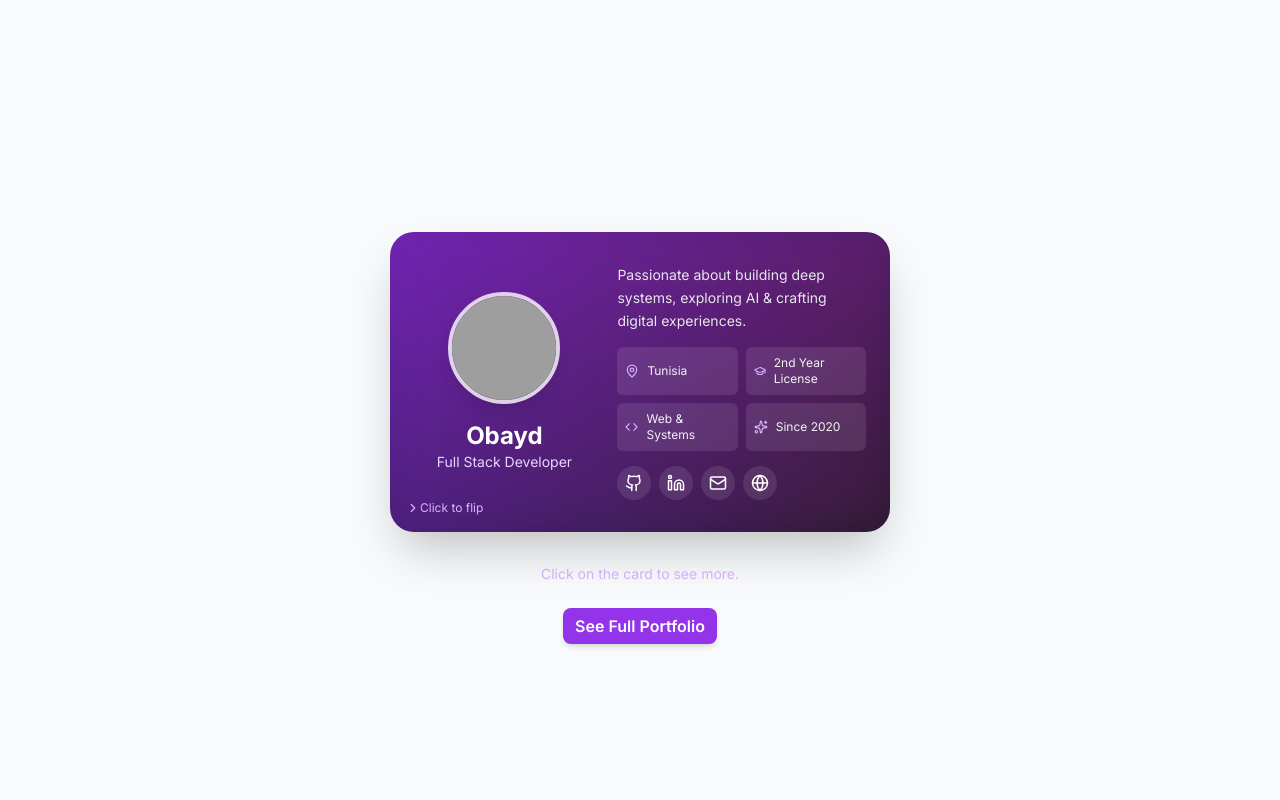
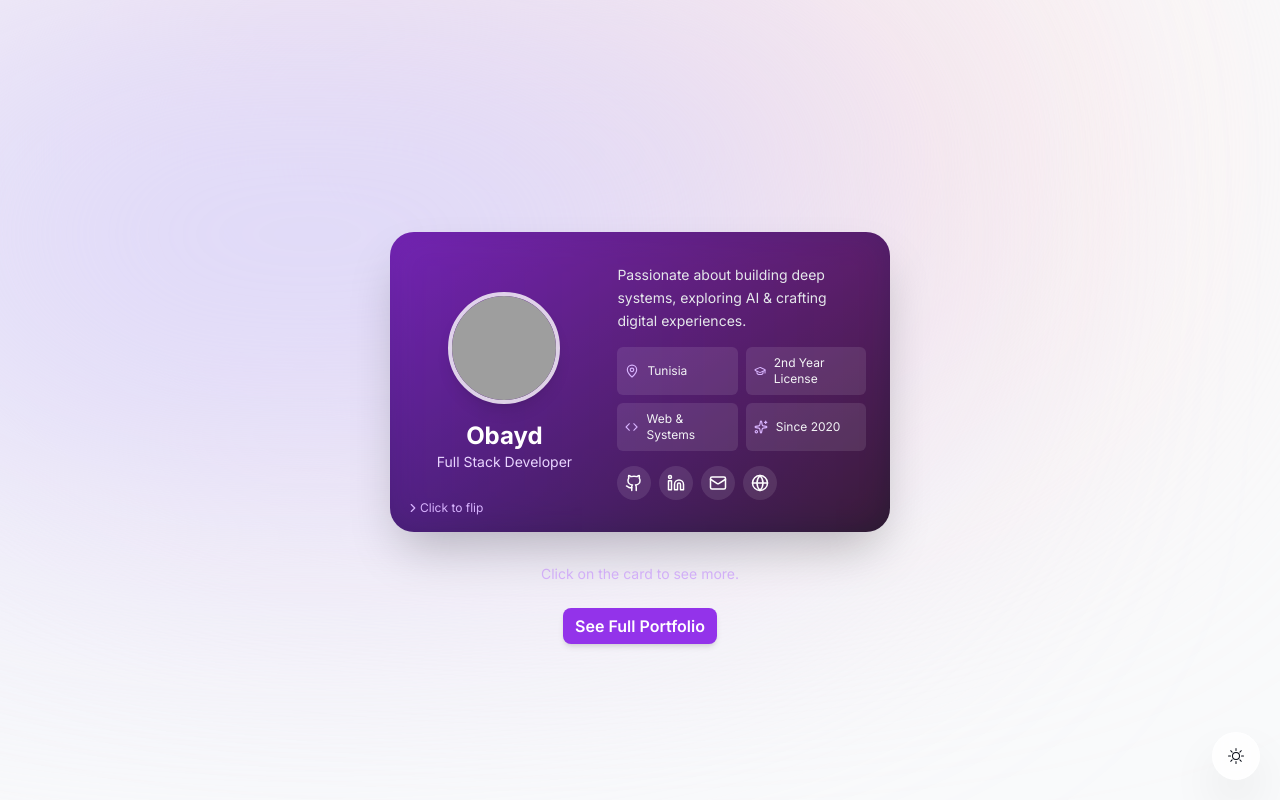
Before and after one commit to Obaydz/Portfolio, a Next.js app: page / in a window 1280 px wide. Shown: the top 800 px of the page. Built offline with nearby package versions, Linux system fonts and the light colour scheme; grey boxes are pictures that could not be loaded.

Commit message:
Add files via upload

```diff
--- a/app/layout.tsx
+++ b/app/layout.tsx
@@ -3,7 +3,7 @@
 import { Inter } from "next/font/google";
 import ActiveSectionContextProvider from "@/context/active-section-context";
 import Footer from "@/components/footer";
-import ThemeSwitch from "@/components/prism";
+import ThemeSwitch from "@/components/theme-switch";
 import ThemeContextProvider from "@/context/theme-context";
 import { Toaster } from "react-hot-toast";
 
@@ -24,12 +24,13 @@
       <body
         className={`${inter.className} bg-gray-50 text-gray-950 relative pt-28 sm:pt-36 dark:bg-black dark:text-gray-50 dark:text-opacity-90`}
       >
+        <div className="bg-[#fbe2e3] absolute top-[-6rem] -z-10 right-[11rem] h-[31.25rem] w-[31.25rem] rounded-full blur-[10rem] sm:w-[68.75rem] dark:bg-[#946263]"></div>
+        <div className="bg-[#dbd7fb] absolute top-[-1rem] -z-10 left-[-35rem] h-[31.25rem] w-[50rem] rounded-full blur-[10rem] sm:w-[68.75rem] md:left-[-33rem] lg:left-[-28rem] xl:left-[-15rem] 2xl:left-[-5rem] dark:bg-[#676394]"></div>
 
         <ThemeContextProvider>
           <ActiveSectionContextProvider>
             {children}
             <Footer />
-
             <Toaster position="top-right" />
             <ThemeSwitch />
           </ActiveSectionContextProvider>
```
